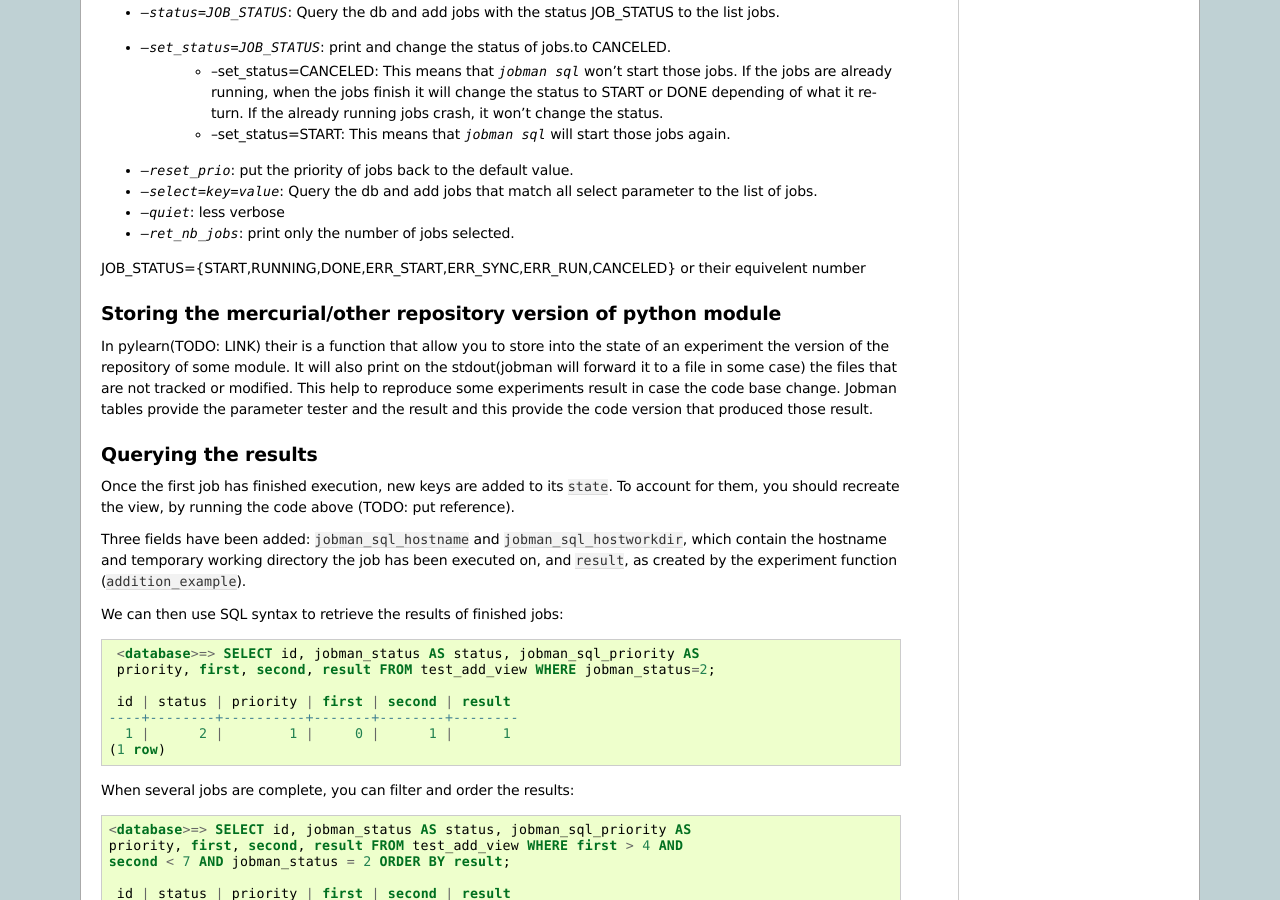
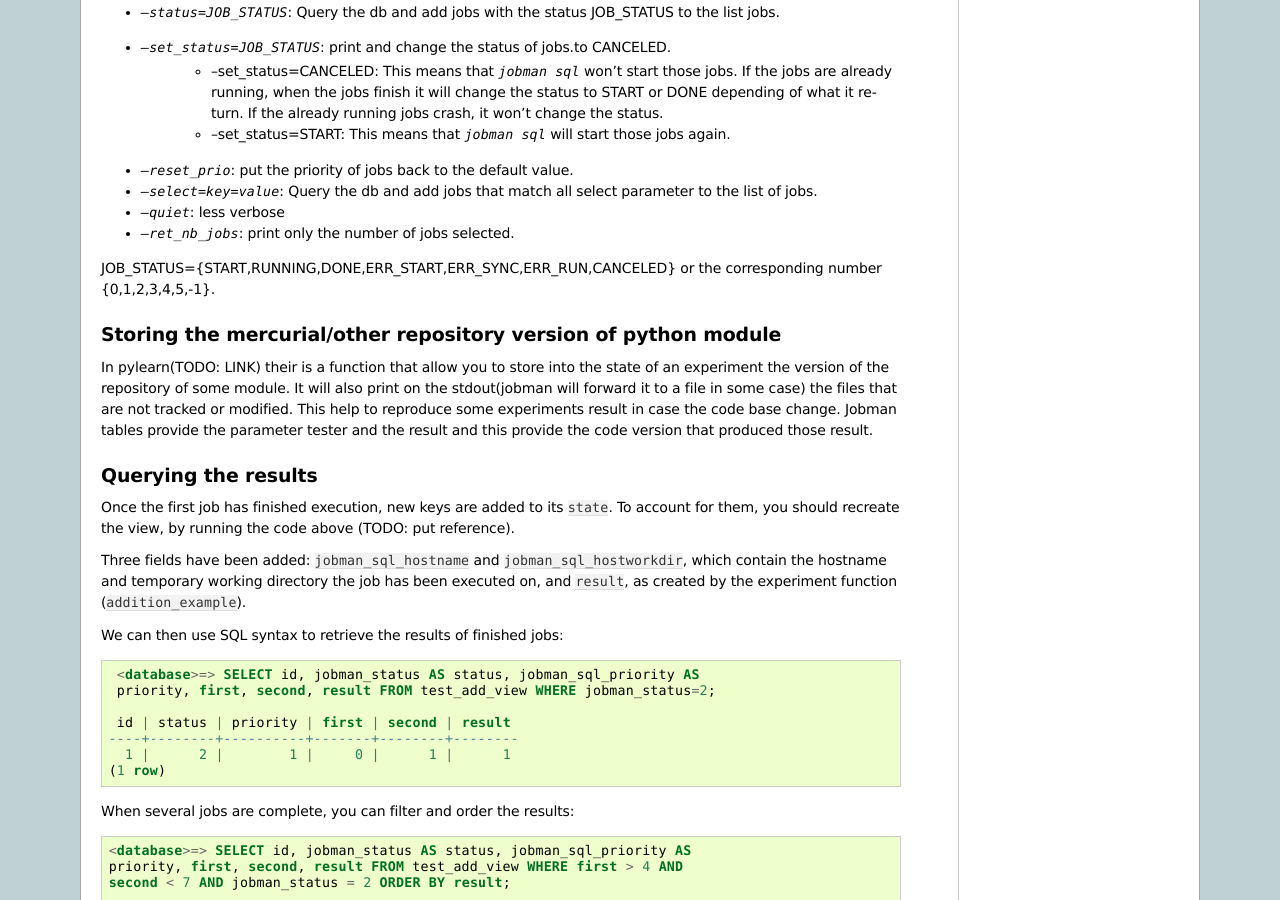
Before and after one commit to crmne/jobman, a Sphinx documentation site: the page built from doc/addition_exp_sql.txt, in a window 1280 px wide and 900 px high, scrolled down 4526 px. Built offline with Sphinx 7.4.7, drawn with Linux system fonts in a browser that asks for light colours; formulas are drawn with MathJax 3.

Commit message:
small addition to the doc.

```diff
--- a/doc/addition_exp_sql.txt
+++ b/doc/addition_exp_sql.txt
@@ -333,7 +333,7 @@ Canceling/Restarting jobs
 * `--quiet`: less verbose
 * `--ret_nb_jobs`: print only the number of jobs selected.
 
-JOB_STATUS={START,RUNNING,DONE,ERR_START,ERR_SYNC,ERR_RUN,CANCELED} or their equivelent number
+JOB_STATUS={START,RUNNING,DONE,ERR_START,ERR_SYNC,ERR_RUN,CANCELED} or the corresponding number {0,1,2,3,4,5,-1}.
 
 Storing the mercurial/other repository version of python module
 ---------------------------------------------------------------
```
